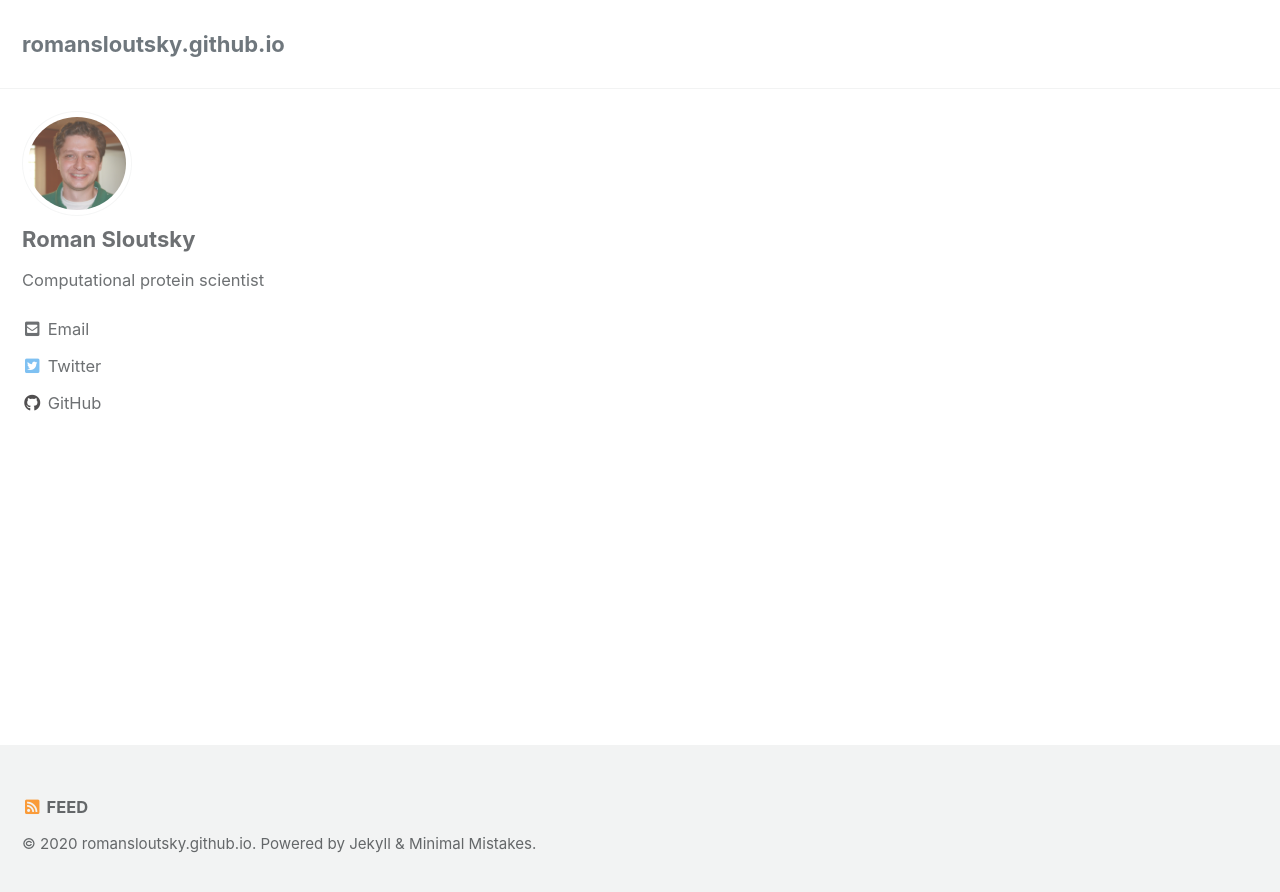
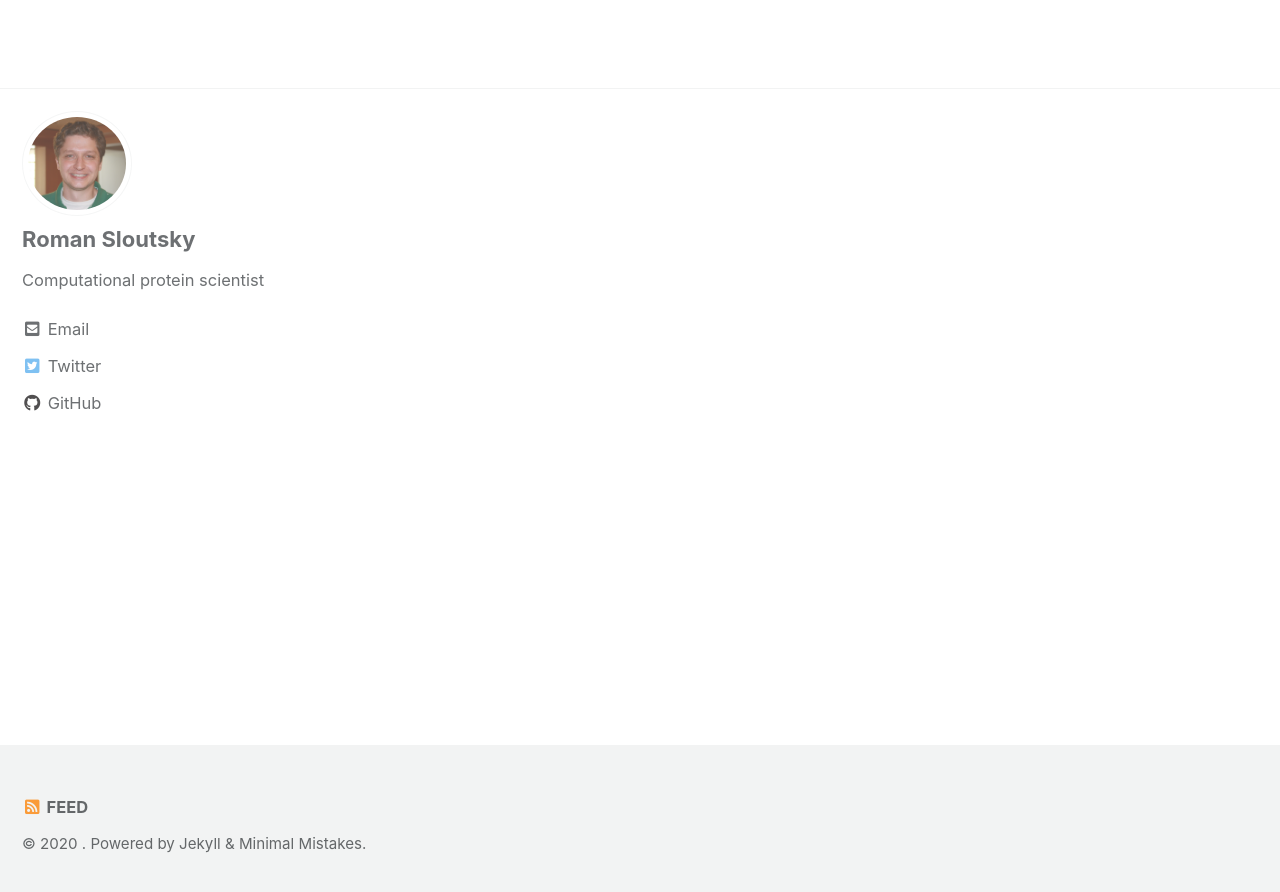
Before and after one commit to romansloutsky/romansloutsky.github.io, a Jekyll site: the page built from index.html, in a window 1280 px wide. Shown: the top 892 px of the page. Built offline with Jekyll 4.4.1, drawn with Linux system fonts in a browser that asks for light colours; cached includes are drawn as plain includes; the list of posts is cut into pages by our own code.

```diff
--- a/_config.yml
+++ b/_config.yml
@@ -16,7 +16,7 @@ minimal_mistakes_skin    : "default" # "air", "aqua", "contrast", "dark", "dirt"
 
 # Site Settings
 locale                   : "en-US"
-title                    : # No title
+title                    : "" # No title
 title_separator          : # "-"
 subtitle                 : # site tagline that appears below site title in masthead
 name                     : # "Your Name"
```
